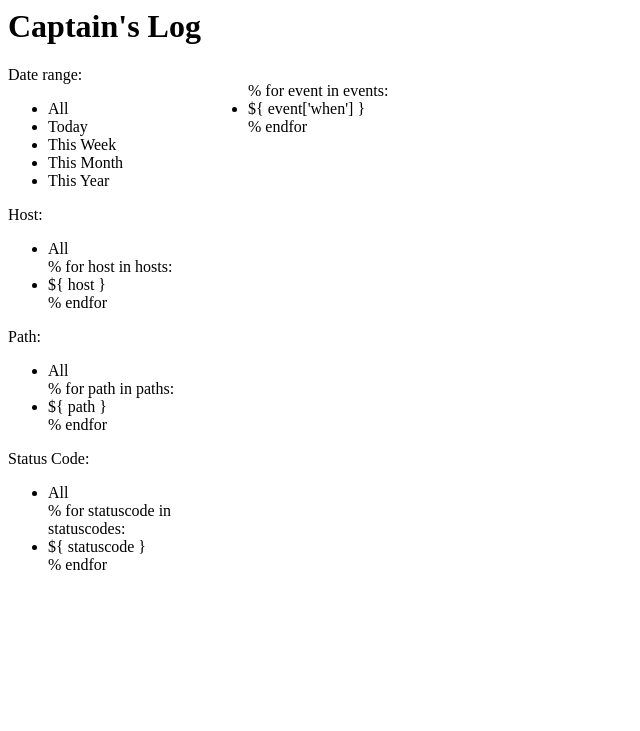
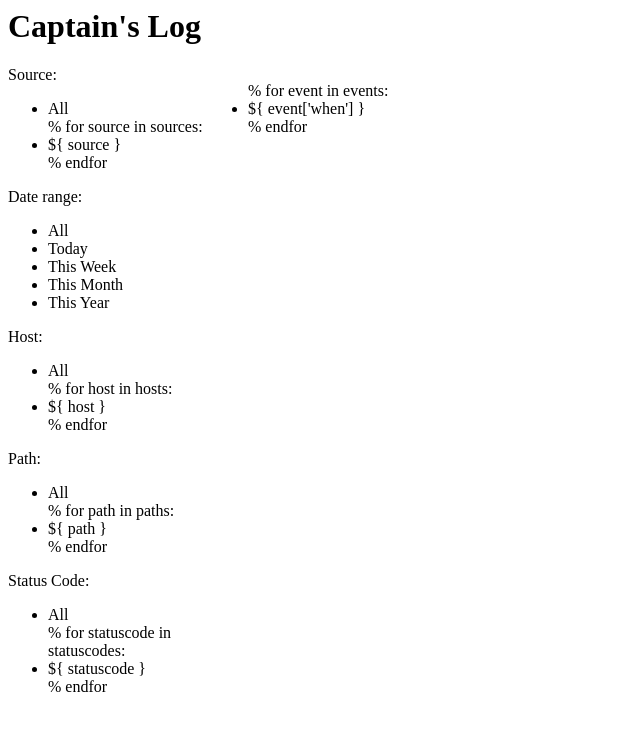
Before and after one commit to onyxfish/captainslog, a Python web app: template templates/index.html in a window 1280 px wide. Shown: the top 731 px of the page, without its empty margins (0-640 px from the left). Run offline with Jinja, Linux system fonts and the light colour scheme; the template is opened without the code that fills it, so the values that code supplies are empty; some libraries are stand-ins or nearby versions.

Commit message:
Added source to log entires.

```diff
--- a/templates/index.html
+++ b/templates/index.html
@@ -5,6 +5,14 @@
     <h1>Captain's Log</h1>
 
     <div id="rail">
+    Source:
+    <ul name='source'>
+        <li class='facet ${ 'selected' if selected_source == 'All' else '' }'>All</li>
+        % for source in sources:
+        <li class="facet ${ 'selected' if selected_source == source else '' }">${ source }</li>
+        % endfor
+    </ul>
+
     Date range:
     <ul name='when'>
         <li class='facet ${ 'selected' if selected_when == 'All' else '' }'>All</li>
```
Also changed, not shown: server.py (+9 -1 lines).
